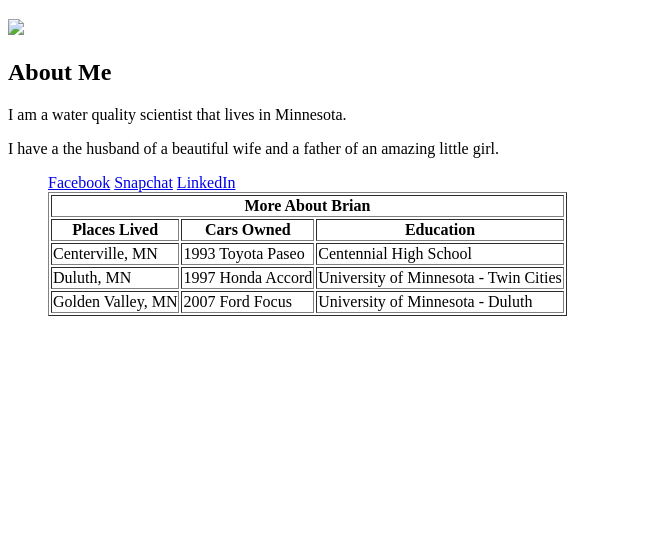
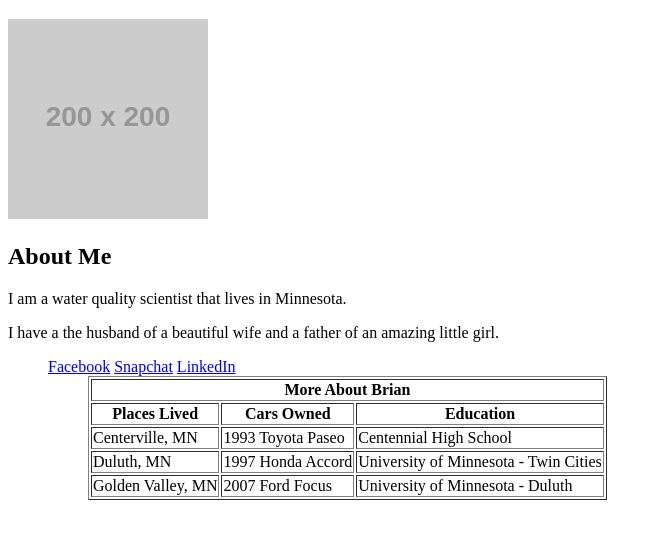
Before and after one commit to bbeck0744/bbeck0744.github.io, a plain HTML site: page index.html in a window 1280 px wide. Shown: the part 61-600 px from the top of the page, without its empty margins (0-662 px from the left). Drawn offline with Linux system fonts and the light colour scheme; placeholder pictures from the web are drawn by us.

Commit message:
Update index.html

```diff
--- a/index.html
+++ b/index.html
@@ -8,7 +8,7 @@
 <body>
  <h1> Brian F. Beck</h1>
 
- <img src="assets/bio_photo.jpg">
+ <img src="https://placehold.it/200x200" alt="Brian Beck">
 
  <h2> About Me </h2>
 
@@ -18,7 +18,7 @@
     <il><a href="https://www.facebook.com/brian.beck.568">Facebook</a> </il>
     <il><a href="https://www.facebook.com/brian.beck.568">Snapchat</a> </il>
     <il><a href="https://www.facebook.com/brian.beck.568">LinkedIn</a> </il>
-
+  <ul/>
     <table border="1">
         <thead>
           <tr>
```
